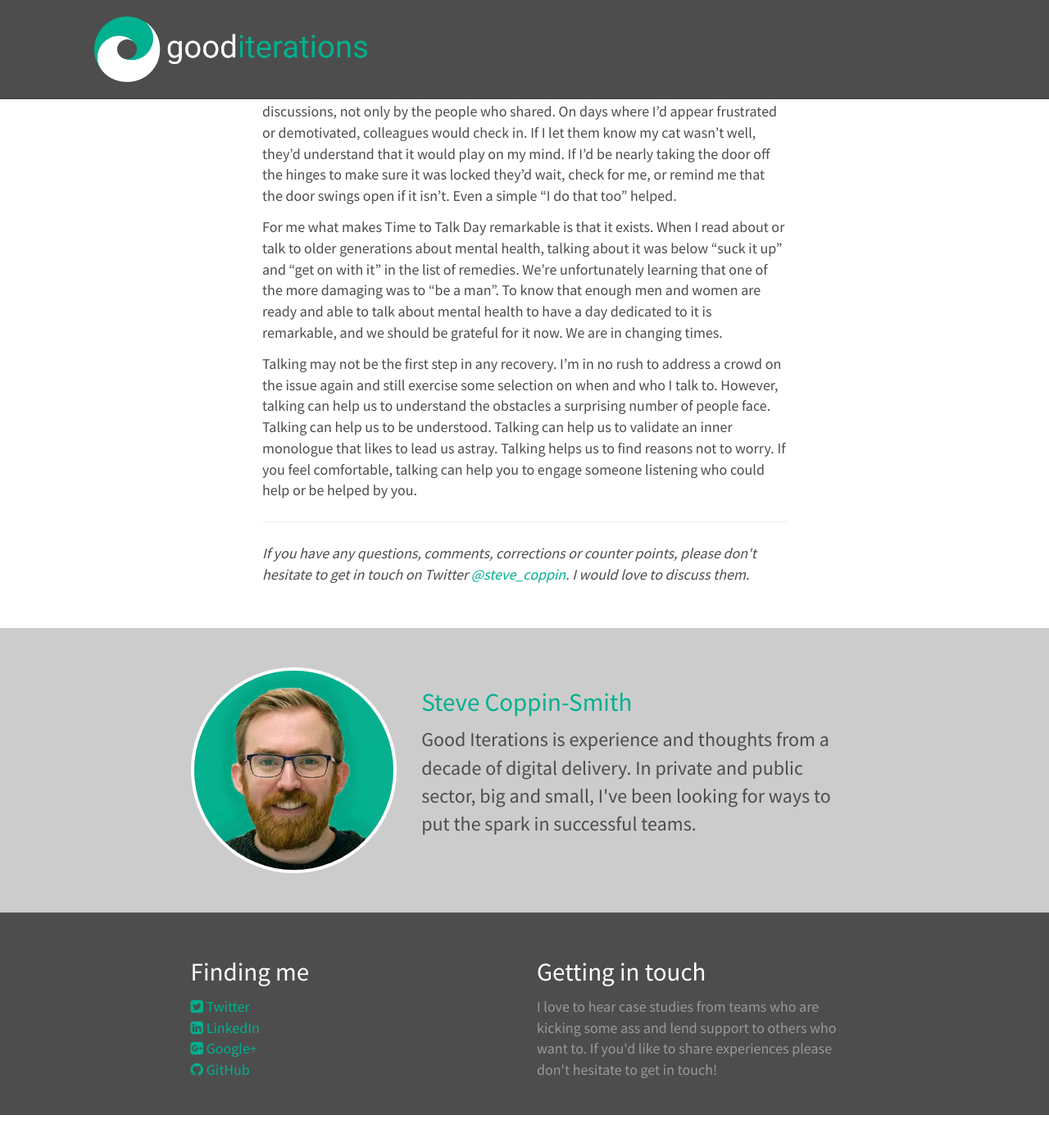
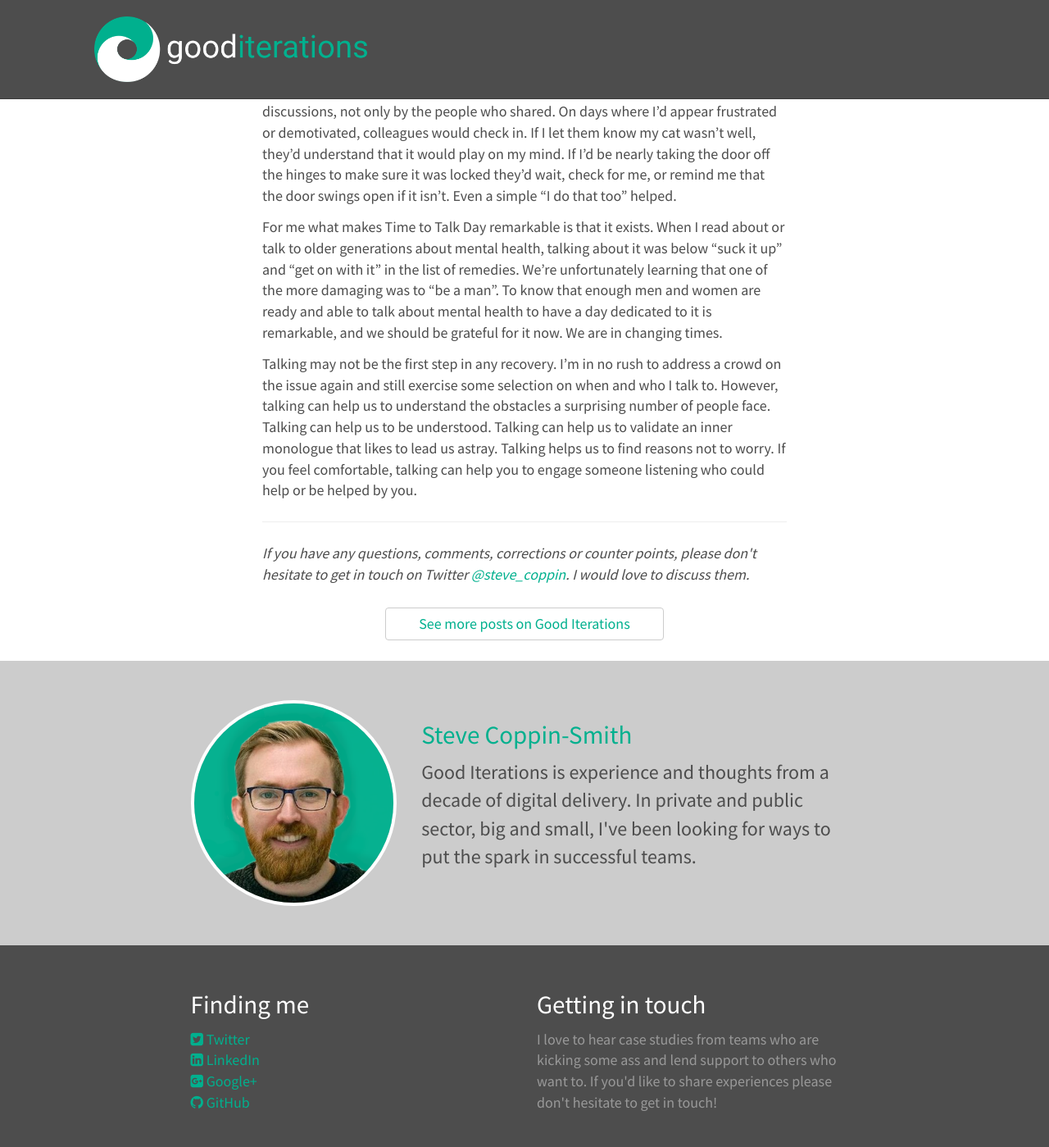
Before and after one commit to goodits/gi-blog, a Jekyll site: the page built from _posts/2017-02-02-time-to-talk.markdown, in a window 1280 px wide and 1400 px high, scrolled down 1028 px. Shown: the whole window at 82% size. Built offline with Jekyll 4.4.1, drawn with Linux system fonts in a browser that asks for light colours; nearby versions of some CDN libraries; before the commit the page ends 2388 px from its top, so only the background shows below that.

Commit message:
Adding read more button

```diff
--- a/_layouts/post.html
+++ b/_layouts/post.html
@@ -20,4 +20,7 @@ layout: default
     </div>
   </div>
 </div>
+<div class="see-more">
+  <a href="/" class="btn btn-default">See more posts on Good Iterations</a>
+</div>
 {% include profile.html %}
--- a/css/main.scss
+++ b/css/main.scss
@@ -139,7 +139,25 @@ footer {
 }
 
 .post {
-  padding: 40px 0px;
+  padding: 40px 0px 15px 0px;
+}
+
+.btn-default {
+  color: $brand-primary;
+  &:hover {
+    color: #FFF;
+    background-color: $brand-primary;
+  }
+}
+
+.see-more {
+  width: 100%;
+  margin-bottom: 25px;
+  a {
+    display: block;
+    margin: auto;
+    width: 340px;
+  }
 }
 
 @media (max-width: $screen-md-min) {
```
